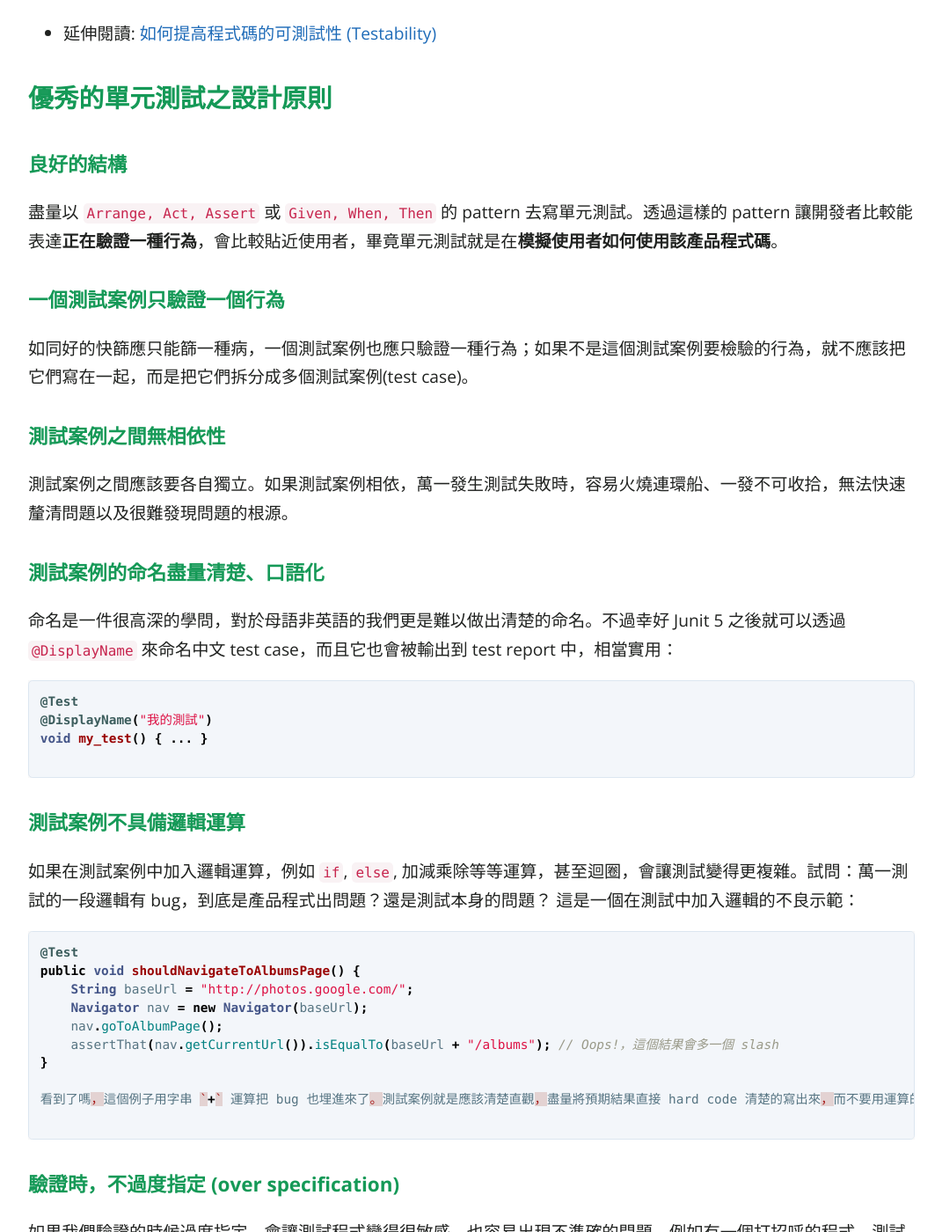
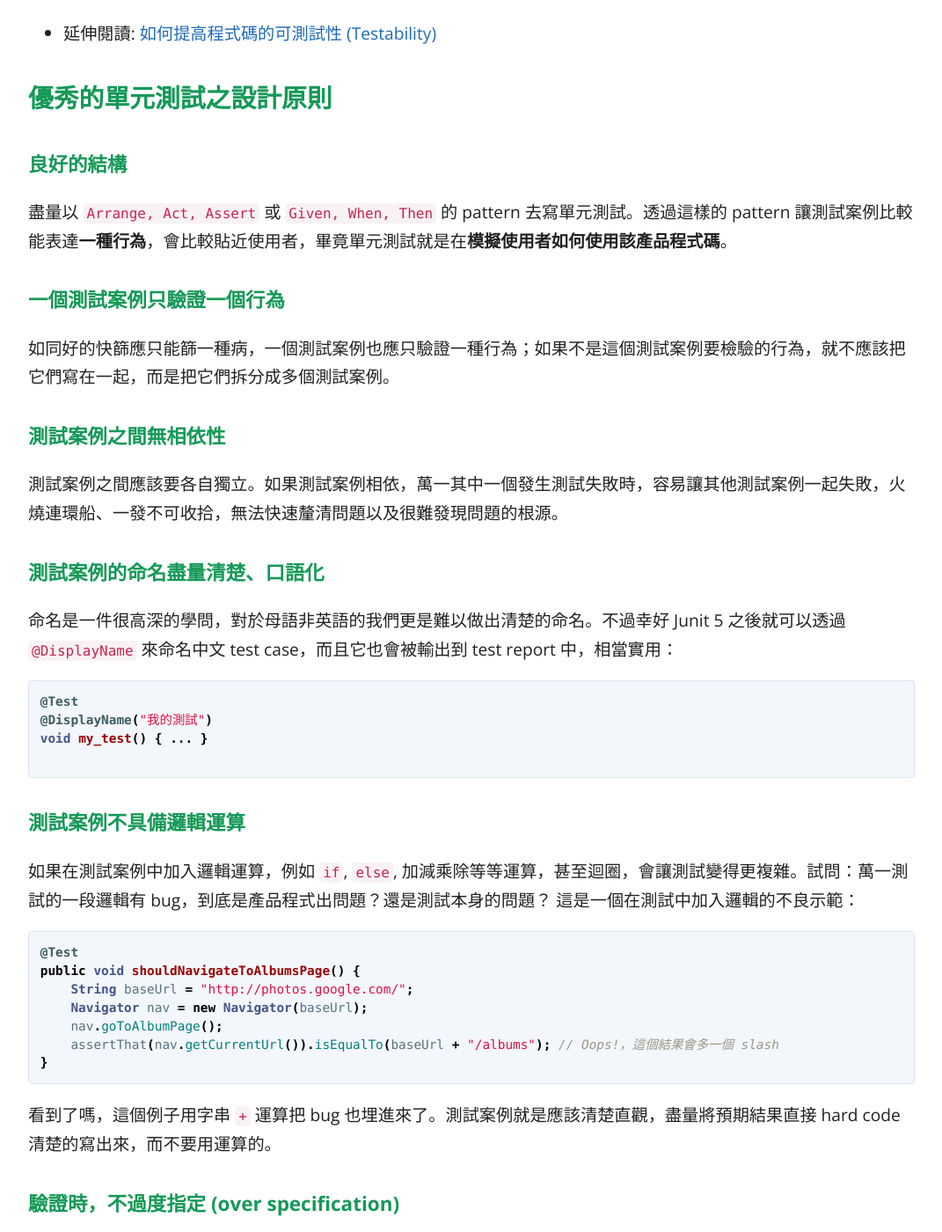
Before and after one commit to KaiSheng714/KaiSheng714.github.io, a Jekyll site: the page built from _posts/2022-09-19-good-unit-test.md, in a window 1280 px wide and 1400 px high, scrolled down 2573 px. Shown: the whole window at 88% size, without its empty margins (104-1175 px from the left). Built offline with Jekyll 4.4.1, drawn with Linux system fonts in a browser that asks for light colours; comment, search, counter and statistics services are not loaded; some of the changed text lies outside the part shown.

Commit message:
good-unit-test

````diff
--- a/_posts/2022-09-19-good-unit-test.md
+++ b/_posts/2022-09-19-good-unit-test.md
@@ -55,13 +55,13 @@ image: /assets/image/good-unit-test.png
 ## **優秀的單元測試之設計原則**
 
 ### **良好的結構**
-盡量以 `Arrange, Act, Assert` 或 `Given, When, Then` 的 pattern 去寫單元測試。透過這樣的 pattern 讓開發者比較能表達**正在驗證一種行為**，會比較貼近使用者，畢竟單元測試就是在**模擬使用者如何使用該產品程式碼**。
+盡量以 `Arrange, Act, Assert` 或 `Given, When, Then` 的 pattern 去寫單元測試。透過這樣的 pattern 讓測試案例比較能表達**一種行為**，會比較貼近使用者，畢竟單元測試就是在**模擬使用者如何使用該產品程式碼**。
 
 ### **一個測試案例只驗證一個行為**
-如同好的快篩應只能篩一種病，一個測試案例也應只驗證一種行為；如果不是這個測試案例要檢驗的行為，就不應該把它們寫在一起，而是把它們拆分成多個測試案例(test case)。
+如同好的快篩應只能篩一種病，一個測試案例也應只驗證一種行為；如果不是這個測試案例要檢驗的行為，就不應該把它們寫在一起，而是把它們拆分成多個測試案例。
 
 ### **測試案例之間無相依性**
-測試案例之間應該要各自獨立。如果測試案例相依，萬一發生測試失敗時，容易火燒連環船、一發不可收拾，無法快速釐清問題以及很難發現問題的根源。
+測試案例之間應該要各自獨立。如果測試案例相依，萬一其中一個發生測試失敗時，容易讓其他測試案例一起失敗，火燒連環船、一發不可收拾，無法快速釐清問題以及很難發現問題的根源。
 
 ### **測試案例的命名盡量清楚、口語化**
 
@@ -86,10 +86,10 @@ public void shouldNavigateToAlbumsPage() {
     nav.goToAlbumPage();
     assertThat(nav.getCurrentUrl()).isEqualTo(baseUrl + "/albums"); // Oops!，這個結果會多一個 slash
 }
+```
 
 看到了嗎，這個例子用字串 `+` 運算把 bug 也埋進來了。測試案例就是應該清楚直觀，盡量將預期結果直接 hard code 清楚的寫出來，而不要用運算的。
 
-```
 
 ### **驗證時，不過度指定  (over specification)**
 如果我們驗證的時候過度指定，會讓測試程式變得很敏感，也容易出現不準確的問題。例如有一個打招呼的程式，測試如下：
@@ -106,7 +106,7 @@ public void display_greeting_render_userName() {
 }
 ```
 
-看到了嗎？這個測試案例所關心的事情應該是 `userName`，如同它的本身命名一樣。但是它 verify 太多不相干的雜訊。比較好的做法是先想清楚**到底要測什麼**？將我們要測的行為想好，一個測試案例就只測一件事：
+看到了嗎？這個測試案例所關心的事情應該是 `userName`，如同它的本身命名一樣。但是它 verify 太多不相干的雜訊，如果 `setText` 其它兩個參數一但改變，就會亮起紅燈。比較好的做法是先想清楚**到底要測什麼**？將我們要測的行為想好，一個測試案例就只關注一件事：
 
 ```java
 @Test
````
